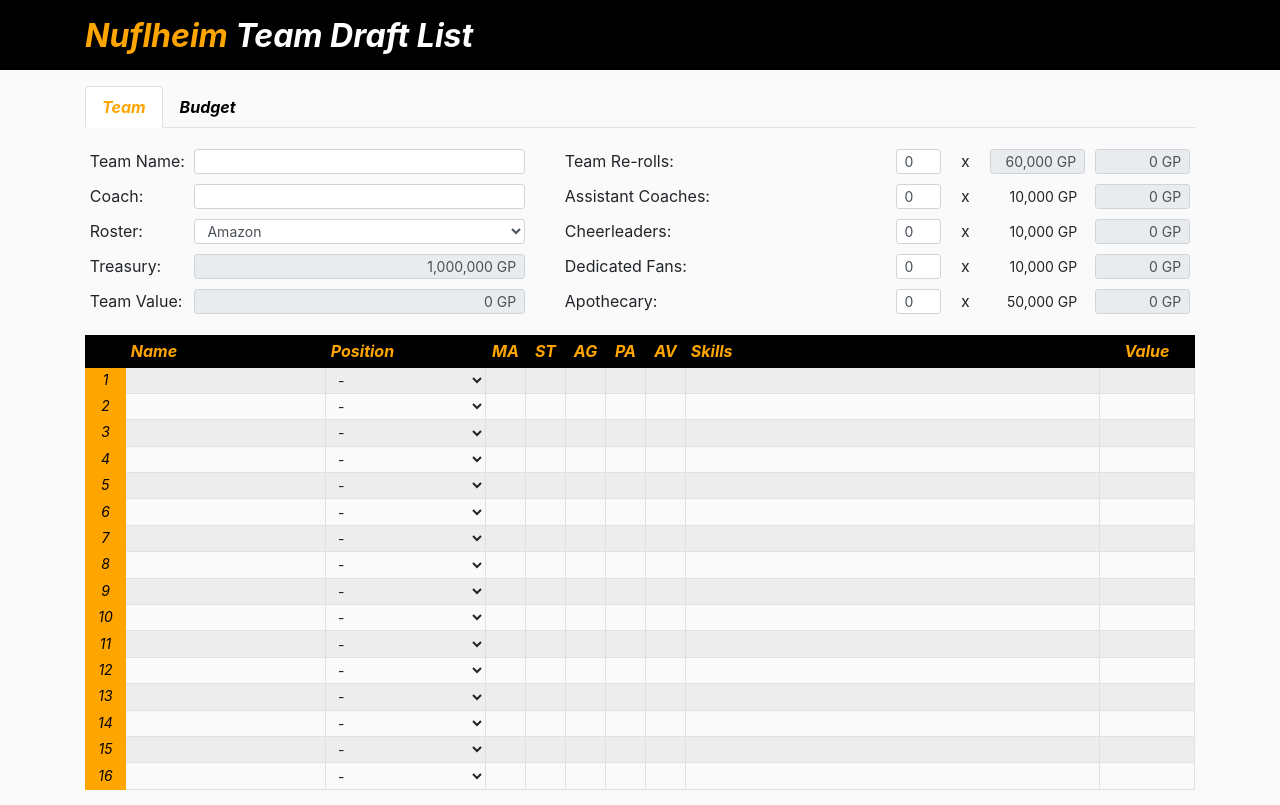
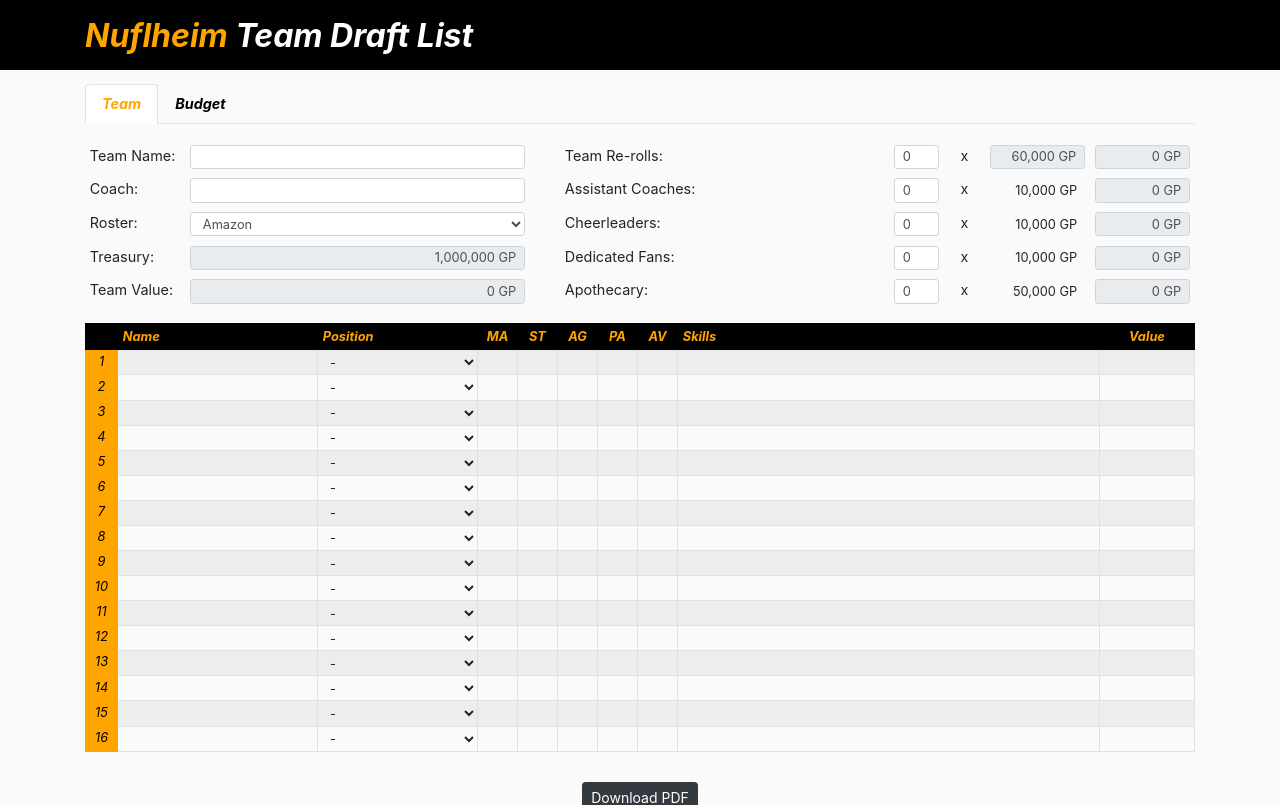
Before and after one commit to jonasbusk/nuflheim, a React (Create React App) app: page / in a window 1280 px wide. Shown: the top 805 px of the page. Built offline with nearby package versions, Linux system fonts and the light colour scheme; what @react-pdf/renderer would draw is missing.

Commit message:
font size

```diff
--- a/src/App.css
+++ b/src/App.css
@@ -1,5 +1,6 @@
 .App {
   background-color: rgba(0,0,0,0.02);
+  font-size: .9rem;
 }
 
 header {
@@ -60,7 +61,7 @@ footer a:hover {
 .form-control-sm, .form-control-plaintext {
   height: calc(1.1em + .5rem + 2px);
   padding: 0rem .5rem;
-  font-size: .875rem;
+  font-size: .8rem;
   line-height: 1.5;
   border-radius: .2rem;
   vertical-align: middle;
@@ -98,7 +99,7 @@ footer a:hover {
 .budget-table button.btn-sm {
   height: calc(1.1em + .5rem + 2px);
   padding: 0rem .5rem;
-  font-size: .875rem;
+  font-size: .8rem;
   line-height: 1.5;
   border-radius: .2rem;
   vertical-align: middle;
@@ -114,10 +115,11 @@ footer a:hover {
   color: orange;
   font-weight: bold;
   font-style: italic;
+  font-size: .8rem;
 }
 
 .player-table tbody tr td {
-  font-size: .875rem;
+  font-size: .8rem;
   padding: .2rem .3rem;
 }
 
@@ -127,7 +129,7 @@ td.player-number {
   color: black;
   text-align: center;
   font-style: italic;
-  width: 40px;
+  width: 32px;
 }
 
 .player-table tbody tr td.player-name {
@@ -186,7 +188,7 @@ td.player-value {
   border-color: black;
   text-align: center;
   padding: 2px;
-  font-size: 11pt;
+  font-size: .8rem;
   background-color: black;
   color: orange;
   font-weight: bold;
@@ -197,7 +199,7 @@ td.player-value {
 .advancement-table td {
   text-align: center;
   padding: 1px;
-  font-size: 11pt;
+  font-size: .8rem;
 }
 
 .advancement-table .skill-available {
@@ -214,5 +216,4 @@ td.player-value {
 footer .row .col {
   text-align: center;
   padding: 50px;
-  font-size: .9rem;
 }
```
